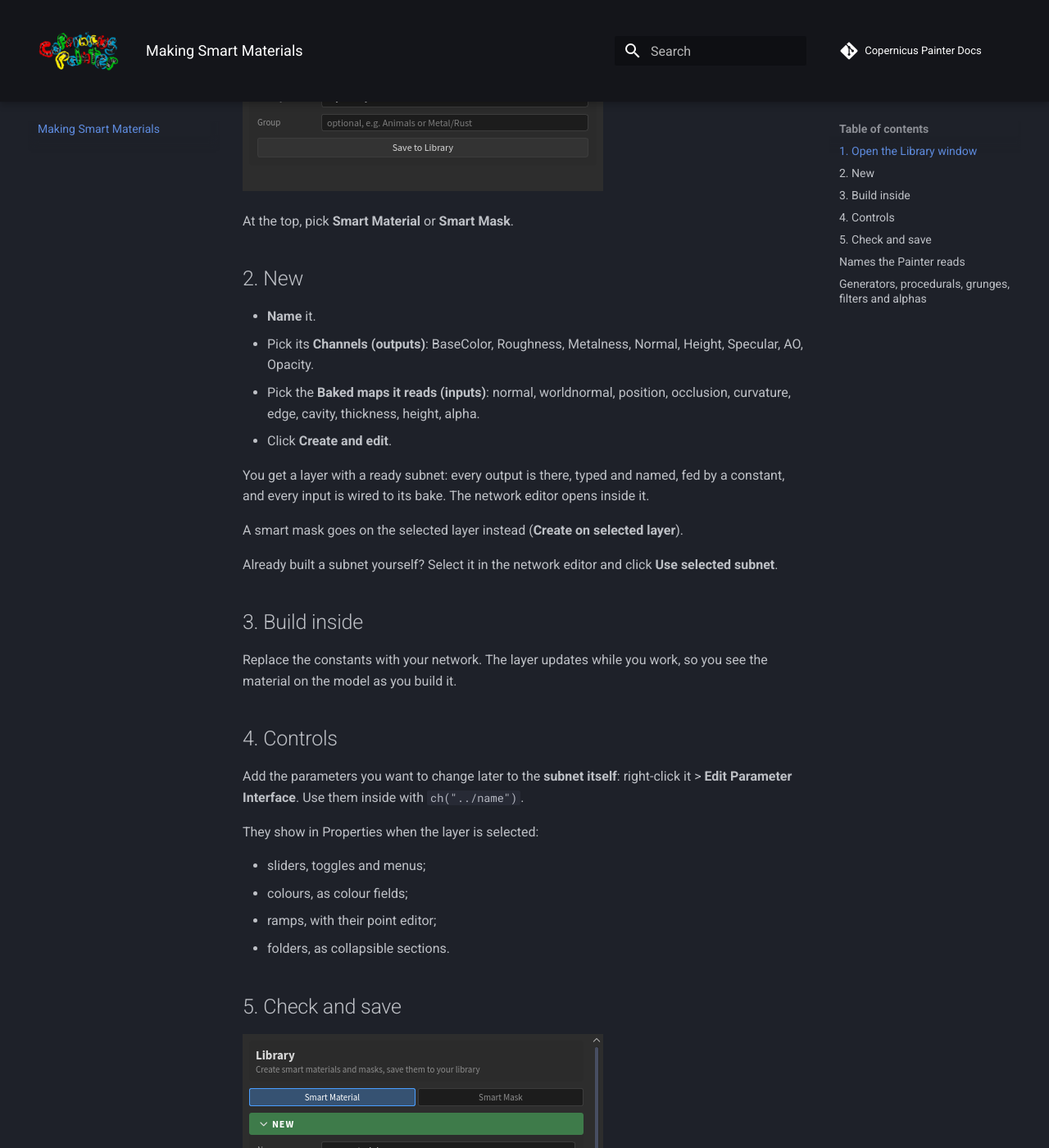
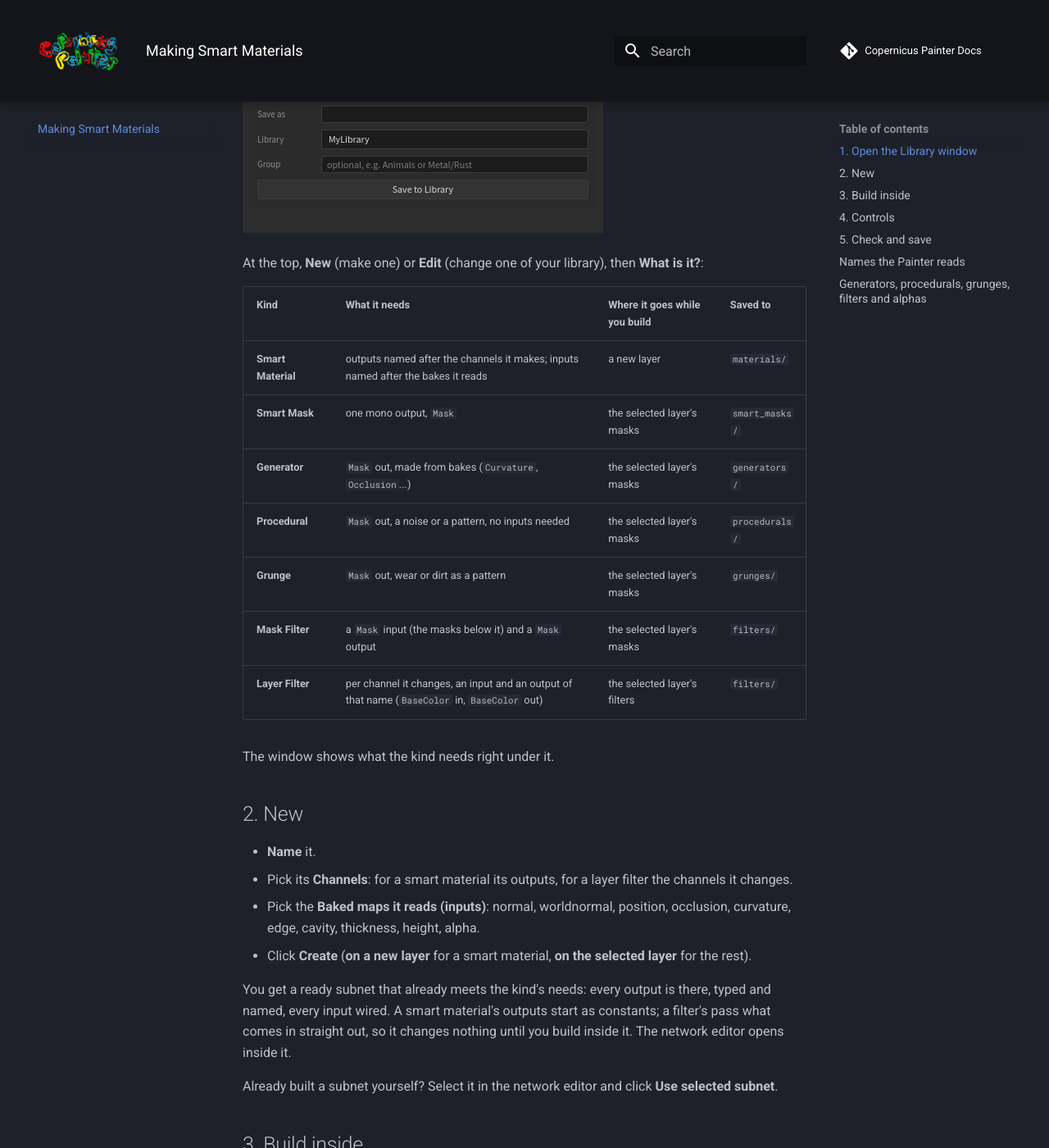
Before and after one commit to matijaKos/Copernicus_Painter_Documentation, an MkDocs documentation site: the page built from docs/material_creator.md, in a window 1280 px wide and 1400 px high, scrolled down 1541 px. Shown: the whole window at 82% size. Built offline with MkDocs 1.6.1 and Material for MkDocs 9.7.7, drawn with Linux system fonts in a browser that asks for light colours; comment, search, counter and statistics services are not loaded; some of the changed text lies outside the part shown.

Commit message:
Docs: the Library window makes every kind of asset

```diff
--- a/docs/material_creator.md
+++ b/docs/material_creator.md
@@ -7,7 +7,7 @@ A smart material is a Copernicus **subnet**:
 - **inputs** named after the baked maps it reads (Curvature, Occlusion, Position...);
 - **controls** on the subnet, which show in Properties when its layer is selected.
 
-A **smart mask** is the same with one output, **Mask**. Both are made in the **Library** window and saved to your library. **Help > Make your own smart material** is a step-by-step tour of it.
+A **smart mask** is the same with one output, **Mask**. Generators, procedurals, grunges, mask filters and layer filters are subnets too, with their own inputs and outputs. All of them are made in the **Library** window and saved to your library. **Help > Make your own smart material** is a step-by-step tour of it.
 
 ![Making a smart material](videos/smart_material.gif)
 
@@ -17,18 +17,28 @@ Click **Library** on the Painter shelf.
 
 ![The Library window](images/library_window.png)
 
-At the top, pick **Smart Material** or **Smart Mask**.
+At the top, **New** (make one) or **Edit** (change one of your library), then **What is it?**:
+
+| Kind | What it needs | Where it goes while you build | Saved to |
+|---|---|---|---|
+| **Smart Material** | outputs named after the channels it makes; inputs named after the bakes it reads | a new layer | `materials/` |
+| **Smart Mask** | one mono output, `Mask` | the selected layer's masks | `smart_masks/` |
+| **Generator** | `Mask` out, made from bakes (`Curvature`, `Occlusion`...) | the selected layer's masks | `generators/` |
+| **Procedural** | `Mask` out, a noise or a pattern, no inputs needed | the selected layer's masks | `procedurals/` |
+| **Grunge** | `Mask` out, wear or dirt as a pattern | the selected layer's masks | `grunges/` |
+| **Mask Filter** | a `Mask` input (the masks below it) and a `Mask` output | the selected layer's masks | `filters/` |
+| **Layer Filter** | per channel it changes, an input and an output of that name (`BaseColor` in, `BaseColor` out) | the selected layer's filters | `filters/` |
+
+The window shows what the kind needs right under it.
 
 ## 2. New
 
 - **Name** it.
-- Pick its **Channels (outputs)**: BaseColor, Roughness, Metalness, Normal, Height, Specular, AO, Opacity.
+- Pick its **Channels**: for a smart material its outputs, for a layer filter the channels it changes.
 - Pick the **Baked maps it reads (inputs)**: normal, worldnormal, position, occlusion, curvature, edge, cavity, thickness, height, alpha.
-- Click **Create and edit**.
+- Click **Create** (**on a new layer** for a smart material, **on the selected layer** for the rest).
 
-You get a layer with a ready subnet: every output is there, typed and named, fed by a constant, and every input is wired to its bake. The network editor opens inside it.
-
-A smart mask goes on the selected layer instead (**Create on selected layer**).
+You get a ready subnet that already meets the kind's needs: every output is there, typed and named, every input wired. A smart material's outputs start as constants; a filter's pass what comes in straight out, so it changes nothing until you build inside it. The network editor opens inside it.
 
 Already built a subnet yourself? Select it in the network editor and click **Use selected subnet**.
 
@@ -63,9 +73,9 @@ Then fill in:
 - **Library**: one of your library folders (Settings); the samples are read-only.
 - **Group**: optional, e.g. `Metal/Rust`.
 
-Click **Save to Library**. It is saved with a rendered icon, and appears on the **Materials** shelf (smart masks on **Smart Masks**).
+Click **Save to Library**. It goes into the folder of its kind (see the table above), with an icon: a rendered ball for a smart material, the mask it makes for the others. It appears on the shelf tab of its kind.
 
-**From library > Edit** opens a saved one again as a new layer (for a mask, **Add to selected layer**).
+**Edit** opens one of your library's again: pick it and click **Edit** (on a new layer for a smart material, on the selected layer for the rest). Saving a sample makes a copy in your library; your own saves back where it was.
 
 ## Names the Painter reads
 
@@ -91,17 +101,8 @@ Names are CamelCase and matched ignoring case. A smart mask with an input named
 
 ## Generators, procedurals, grunges, filters and alphas
 
-They are made the same way, as Copernicus subnets saved as `.cpio` files; only their inputs, outputs and the library folder they're in differ:
+Pick the kind in the Library window (see the table at the top): it makes the right template, checks it, and saves it into the right folder. **Use selected subnet** checks and saves a subnet you built anywhere, as the kind you picked.
 
-| Kind | Inputs | Outputs | Library folder |
-|---|---|---|---|
-| Generator | bakes (`Curvature`, `Occlusion`...) | `Mask` | `generators/` |
-| Procedural (noise, pattern) | none | `Mask` | `procedurals/` |
-| Grunge | none | `Mask` (or just an image file) | `grunges/` |
-| Layer filter | the channels it changes (`BaseColor`...) | the same channels | `filters/Layer/` |
-| Mask filter | `Mask` | `Mask` | `filters/Mask/` |
-| Alpha | an image file (white paints, black doesn't) | | `alphas/` |
-
-Save one as a **Smart Mask** with the Library window (**Use selected subnet** saves a subnet you built anywhere), then move its folder from `smart_masks/` into the folder of its kind. The shelf picks it up there.
+A **grunge** can also be just an image file in `grunges/`, and an **alpha** is an image file in `alphas/` (white paints, black doesn't): no subnet needed, drop the file in the folder.
 
 **Help > Example: making assets** opens a network with one sample of each kind, each with a note on how it's built.
```
